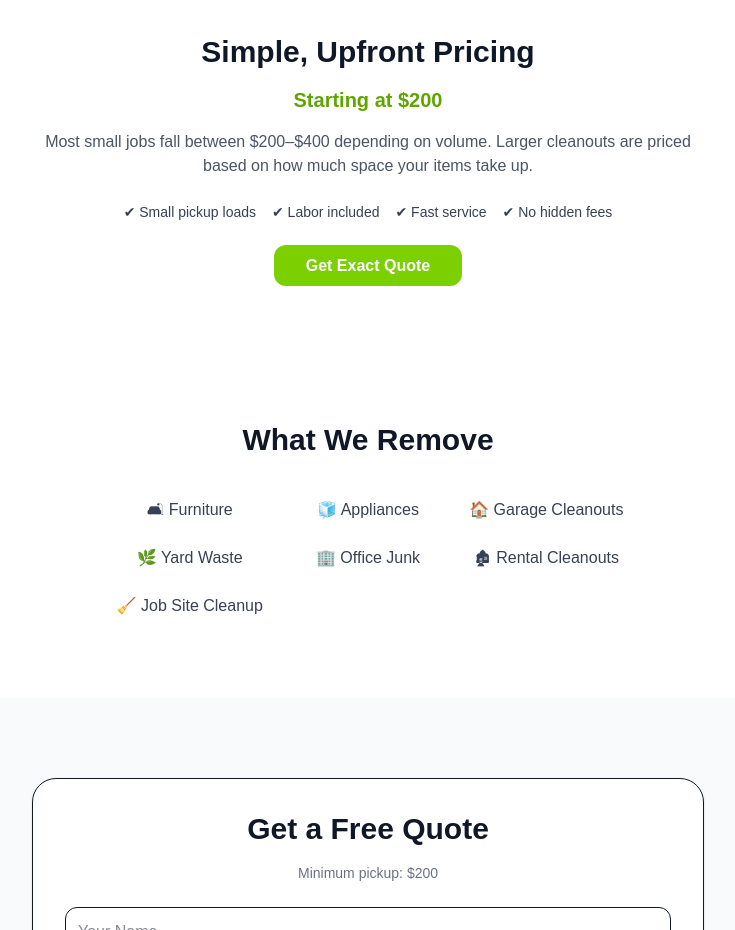
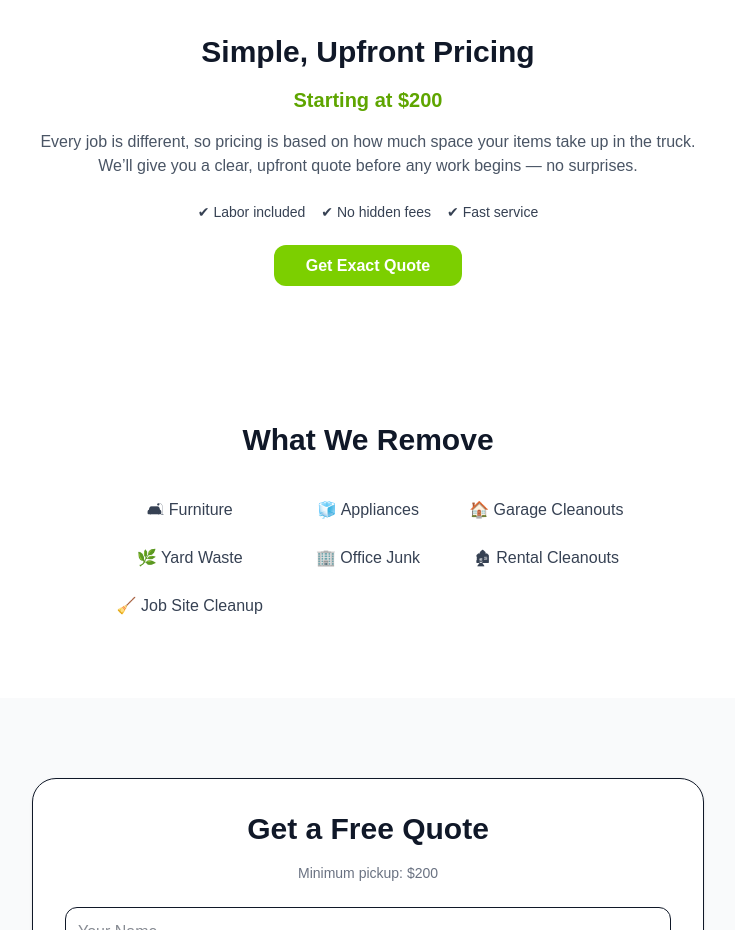
Before and after one commit to garretheinen/true-cleanup, a Next.js app: page / in a window 1280 px wide. Shown: the part 980-1910 px from the top of the page, without its empty margins (272-1007 px from the left). Built offline with nearby package versions, Linux system fonts and the light colour scheme.

Commit message:
Final pricing section update

```diff
--- a/app/page.tsx
+++ b/app/page.tsx
@@ -114,15 +114,14 @@ export default function Home() {
         </p>
 
         <p className="text-gray-600 max-w-2xl mx-auto mb-6">
-          Most small jobs fall between $200–$400 depending on volume.
-          Larger cleanouts are priced based on how much space your items take up.
+          Every job is different, so pricing is based on how much space your items take up in the truck.
+          We’ll give you a clear, upfront quote before any work begins — no surprises.
         </p>
 
         <div className="flex flex-wrap justify-center gap-4 text-gray-700 text-sm">
-          <span>✔ Small pickup loads</span>
           <span>✔ Labor included</span>
+          <span>✔ No hidden fees</span>
           <span>✔ Fast service</span>
-          <span>✔ No hidden fees</span>
         </div>
 
         <div className="mt-8">
@@ -193,7 +192,6 @@ export default function Home() {
                 className="w-full border p-3 rounded-xl"
               />
 
-              {/* PHOTO UPLOAD */}
               <input
                 type="file"
                 multiple
```
